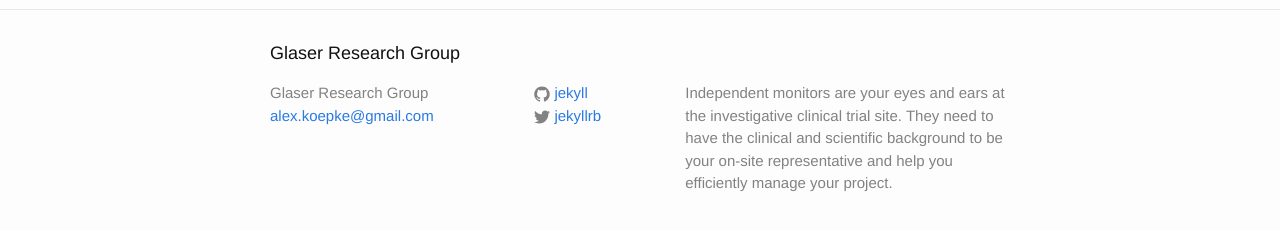
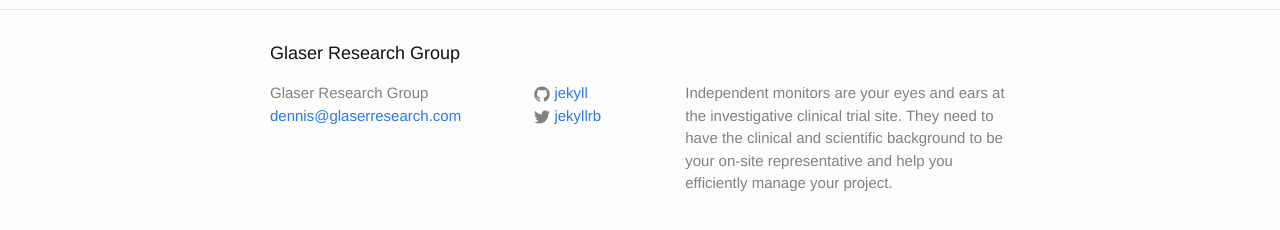
Before and after one commit to alexkoepke/grg, a Jekyll site: the page built from index.html, in a window 1280 px wide. Shown: the part 287-517 px from the top of the page. Built offline with Jekyll 4.4.1, drawn with Linux system fonts in a browser that asks for light colours.

Commit message:
updat config.yml

```diff
--- a/_config.yml
+++ b/_config.yml
@@ -7,7 +7,7 @@
 
 # Site settings
 title: Glaser Research Group
-email: alex.koepke@gmail.com
+email: dennis@glaserresearch.com
 description: > # this means to ignore newlines until "baseurl:"
   Independent monitors are your eyes and ears at the
   investigative clinical trial site. They need to have the
```
